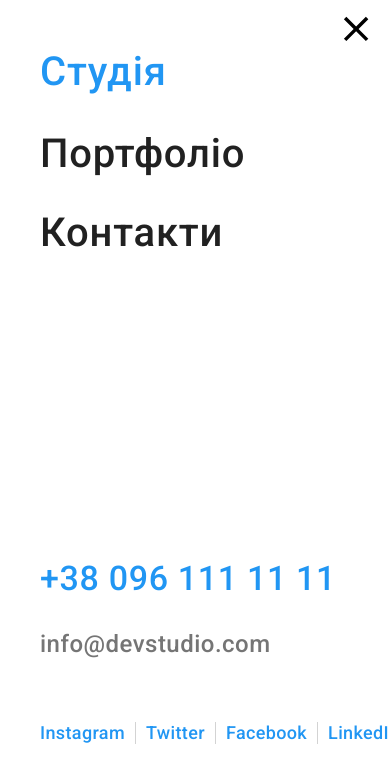
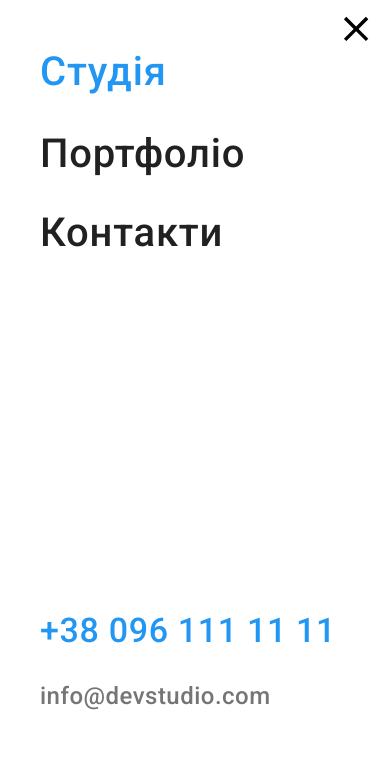
Before and after one commit to Anzhela-Ostrovska/goit-markup-hw-08, a plain HTML site: page index.html in a window 390 px wide. Both pictures are taken after a click on the button 355 px from the left and 30 px from the top of the page. Shown: the top 771 px of the page. Drawn offline with nearby package versions, Linux system fonts and the light colour scheme.

Commit message:
changed mob menu

```diff
--- a/index.html
+++ b/index.html
@@ -66,6 +66,7 @@
               <use href="./images/icons.svg#icon-close"></use>
             </svg>
           </button>
+          <div class="content">
             <ul class="burger-nav list">
               <li class="burger__item burger__studio">
                 <a href="./index.html" class="burger__link link .site-nav__link_active active"
@@ -95,6 +96,7 @@
               <li class="soc-media__item"><a class="soc-media__link link" href="">Facebook</a></li>
               <li class="soc-media__item"><a class="soc-media__link link" href="">LinkedIn</a></li>
             </ul>
+          </div>
         </div>
       </div>
     </header>
--- a/sass/components/_mobile-menu.scss
+++ b/sass/components/_mobile-menu.scss
@@ -21,6 +21,8 @@
   .mob-menu__container {
     position: relative;
     padding-left: 40px;
+    width: 100%;
+    height: 100%;
   }
 
   .mob-menu__close-btn {
@@ -84,6 +86,7 @@
     display: flex;
     align-items: center;
     gap: 10px;
+    margin-bottom: 48px;
   }
   .soc-media__item {
     font-family: 'Roboto';
@@ -102,7 +105,13 @@
   }
 
   .burger-nav {
-    margin-bottom: 302px;
+    margin-bottom: auto;
+  }
+  .content {
+    display: flex;
+    flex-direction: column;
+    height: 100%;
+    width: 100%;
   }
   .burger__studio {
     padding-top: 48px;
```
Also changed, not shown: css/main.css, css/main.min.css, 2 other files. Lines whose indentation alone changed are shown as unchanged.
